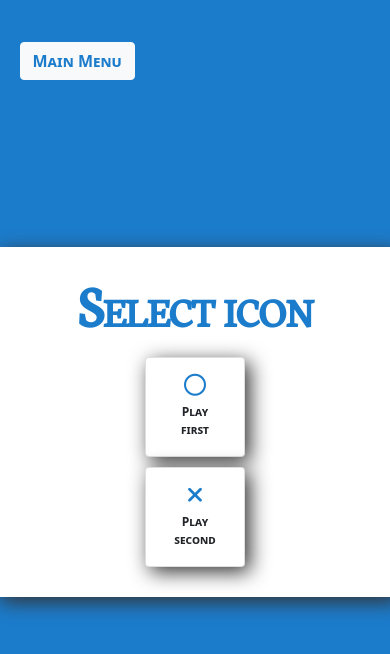
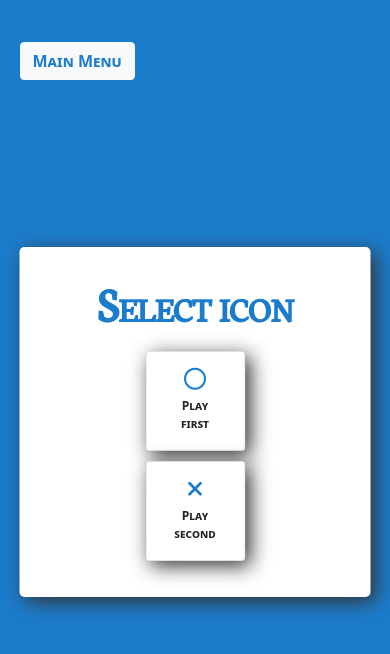
Before and after one commit to AldrinSaurovSarker/Development, a plain HTML site: page Tic-tac-toe/game.html in a window 390 px wide. Drawn offline with nearby package versions, Linux system fonts and the light colour scheme.

Commit message:
Update style.css

```diff
--- a/Tic-tac-toe/assets/css/style.css
+++ b/Tic-tac-toe/assets/css/style.css
@@ -191,3 +191,18 @@ ol {
 .result .btn {
     width: 100px;
 }
+
+@media screen and (max-width: 576px) {
+    .choice {
+        height: 350px;
+        width: 90%;
+    }
+
+    .choice h1, .result h1 {
+        font-size: 50px;
+    }
+
+    .ai, .result {
+        width: 90%;
+    }
+}
```
